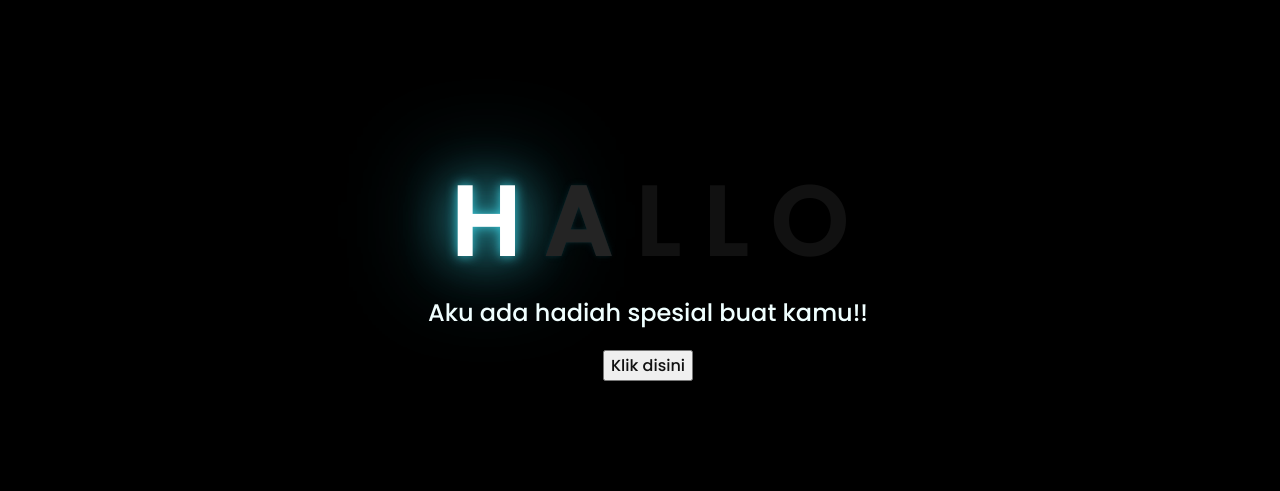
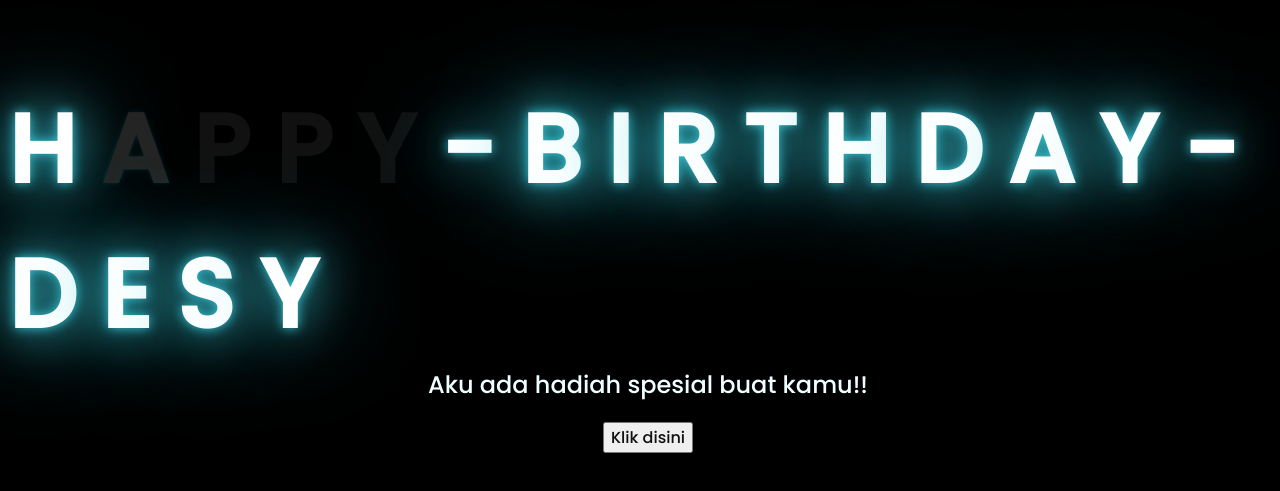
Before and after one commit to Veri30/hbd-desy, a plain HTML site: page index.html in a window 1280 px wide. Shown: the part 143-634 px from the top of the page. Drawn offline with Linux system fonts and the light colour scheme; files that its build step writes are made by us from their sources.

Commit message:
Update index.html

```diff
--- a/index.html
+++ b/index.html
@@ -4,18 +4,32 @@
     <meta charset="UTF-8">
     <meta http-equiv="X-UA-Compatible" content="IE=edge">
     <meta name="viewport" content="width=device-width, initial-scale=1.0">
-    <link rel="stylesheet" href="css/style.css">
-    <link rel="icon" href="img/flowers.png" type="image/x-icon">
-    <title>Flowers</title>
+    <link rel="stylesheet" href="style.css">
+    <link rel="icon" href="flowers.png" type="image/x-icon">
+    <title>Happy Birthday Desy</title>
 </head>
 <body>
     <div class="greetings">
     <!-- silahkan menambah kata sesuai keinginan dengan <span>text...</span -->
         <span>H</span>
         <span>A</span>
-        <span>L</span>
-        <span>L</span>
-        <span>O</span>
+        <span>P</span>
+        <span>P</span>
+        <span>Y</span>
+        <span>-</span>
+        <span>B</span>
+        <span>I</span>
+        <span>R</span>
+        <span>T</span>
+        <span>H</span>
+        <span>D</span>
+        <span>A</span>
+        <span>Y</span>
+        <span>-</span>
+        <span>D</span>
+        <span>E</span>
+        <span>S</span>
+        <span>Y</span>
     </div>
     <div class="description">
         <span>Aku ada hadiah spesial buat kamu!!</span>
```
